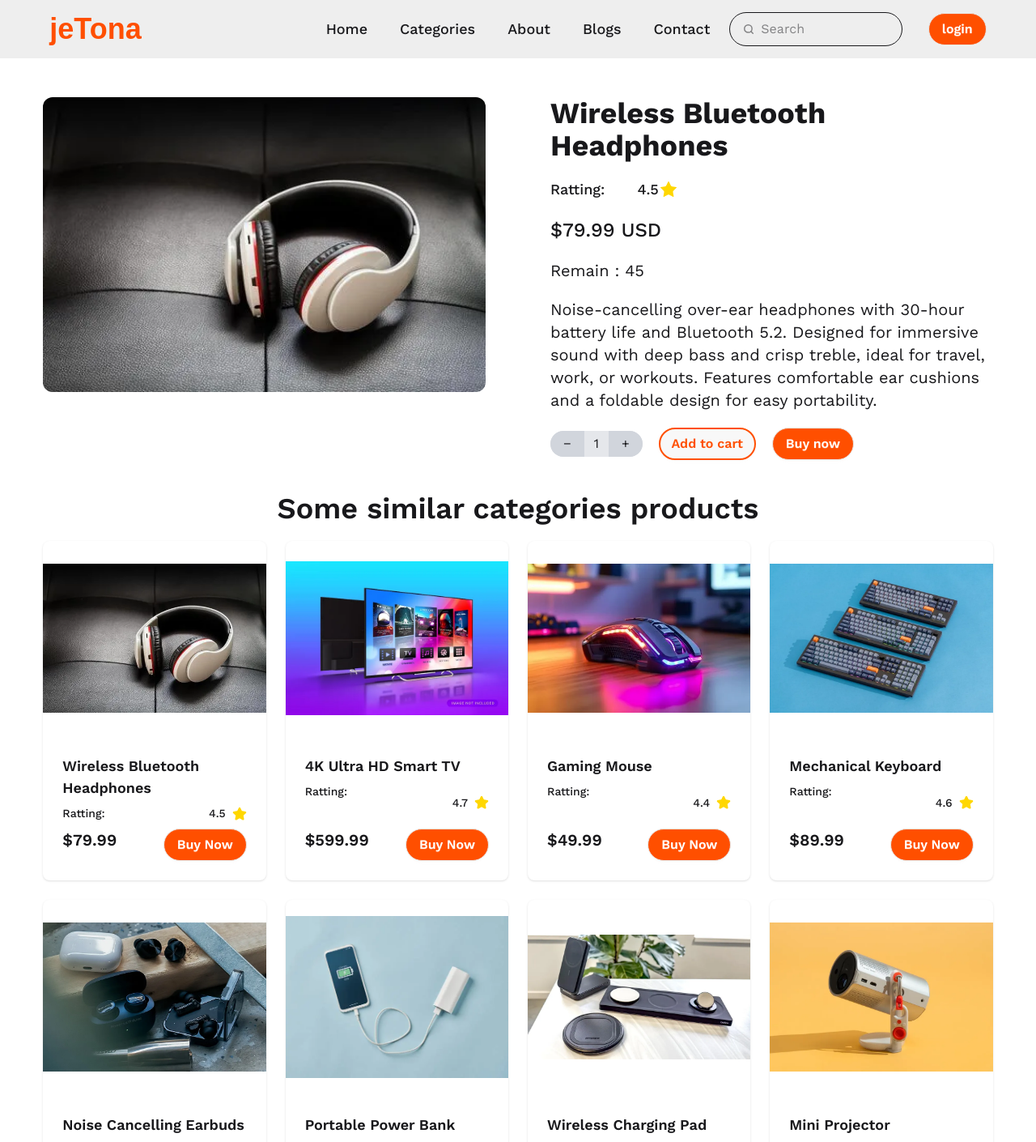
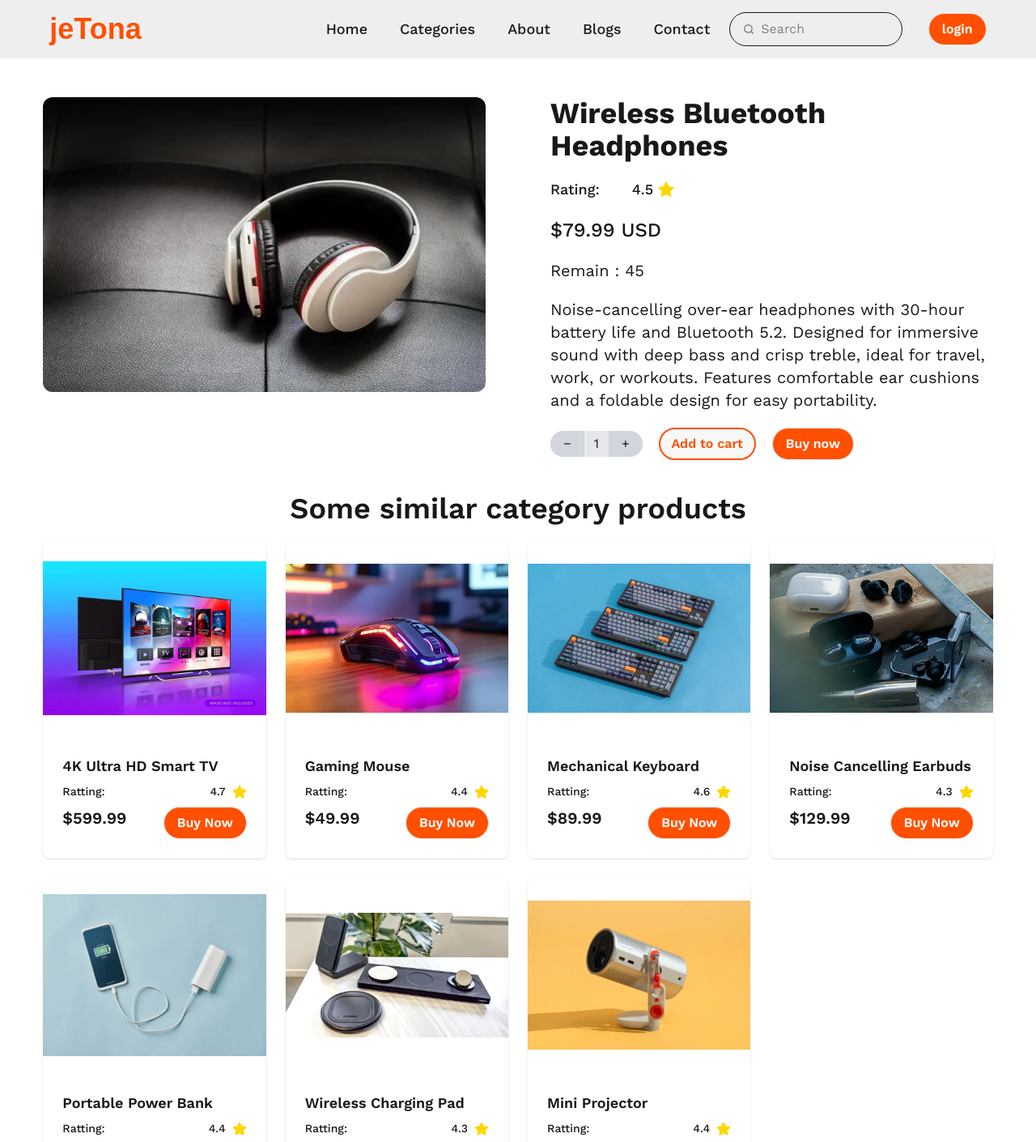
Before and after one commit to AhmedSami019/jetona-e-commerce-web-app, a React (Vite) app: page /productDetails/1 in a window 1280 px wide. Shown: the top 1410 px of the page at 81% size. Built offline with nearby package versions, Linux system fonts and the light colour scheme; a web font is replaced by a local one.

Commit message:
added some function to scroll into product details area

```diff
--- a/src/Pages/ProductsDetails/ProductsDetails.tsx
+++ b/src/Pages/ProductsDetails/ProductsDetails.tsx
@@ -1,9 +1,8 @@
 import { Star } from "lucide-react";
-import { useContext, useEffect, useState } from "react";
+import { useContext, useEffect, useRef, useState } from "react";
 import { useParams } from "react-router";
-import type { Interface } from "readline";
 import ProductsLoadContext from "../../Context/ProductsLoadContext/ProductsLoadContext";
-import Product from "../../Components/Product/Product";
+import ProductCard from "../../Components/Product/Product"; // renamed so it doesn't conflict
 
 interface Product {
   id: number;
@@ -11,108 +10,128 @@ interface Product {
   category: string;
   currency: string;
   price: number;
-  stoke: number;
+  stock: number;
   rating: number;
   description: string;
   image: string;
 }
 
+const ProductsDetails = () => {
+  const { handleAddToCart, products } = useContext(ProductsLoadContext);
 
-const ProductsDetails = () => {
-  const {handleAddToCart} = useContext(ProductsLoadContext)
+  const { productId } = useParams();
+  const [product, setProduct] = useState<Product | null>(null);
 
-  // this is id form loader of route
-  const { productId } = useParams();
-  const [product, setProduct] = useState<Product | {}>({});
-
-  //   this is product counter section
+  // product quantity counter
   const [count, setCount] = useState(1);
 
-  const handleIncrement = () => {
-    setCount((prev) => prev + 1);
+  const detailsRef = useRef<HTMLDivElement | null>(null);
+
+  useEffect(() => {
+    if (detailsRef.current) {
+      detailsRef.current?.scrollIntoView({
+        behavior: "smooth",
+        block: "start",
+      });
+    }
+  }, [product]);
+
+  const handleScroll = (p: Product) => {
+    setProduct(p);
   };
 
-  const handleDecrement = () => {
-    if (count > 1) {
-      setCount((prev) => prev - 1);
-    }
-  };
-
+  // Load selected product
   useEffect(() => {
     fetch("/product.json")
       .then((res) => res.json())
-      .then((data) => {
-        if (!productId) return;
-        const id = parseInt(productId, 10);
-        const item = data.find((item: any) => item.id === id);
-        setProduct(item);
+      .then((data: Product[]) => {
+        const id = parseInt(productId ?? "0", 10);
+        const item = data.find((p) => p.id === id);
+        if (item) setProduct(item);
       });
   }, [productId]);
 
-  const { name, category, currency, price, stock, rating, description, image } : Interface =
-    product ;
+  if (!product) return <p className="text-center mt-20">Loading...</p>;
 
-// use context
- const {products} = useContext(ProductsLoadContext)
+  const { name, category, currency, price, stock, rating, description, image } =
+    product;
 
-  const filterProducts = products.filter(p => p.category === category)
-
-
+  const similarProducts = products.filter(
+    (p) => p.category === category && p.id !== product.id
+  );
 
   return (
-    <div className="w-11/12 mx-auto ">
-      <div className="flex flex-col md:flex-row gap-10 md:gap-20 py-10 mt-20 ">
-        <div className="md:w-6/12 ">
-          <img className="rounded-xl w-full" src={image} alt="" />
+    <div className="w-11/12 mx-auto">
+      {/* Entire detail block wrapped with ref */}
+      <div
+        ref={detailsRef}
+        className="flex flex-col md:flex-row gap-10 md:gap-20 py-10 mt-20"
+      >
+        <div className="md:w-6/12">
+          <img className="rounded-xl w-full" src={image} alt={name} />
         </div>
-        {/* details section of product */}
+
         <div className="md:w-6/12 space-y-5">
           <h2 className="text-4xl font-bold">{name}</h2>
-          <div className="flex items-center text-lg font-medium gap-10">
-            <p className="">Ratting:</p>
-            <p className="flex items-center text-lg font-medium">
-              {rating} <Star stroke="0" fill="gold"></Star>
+
+          <div className="flex items-center gap-10">
+            <p className="text-lg font-medium">Rating:</p>
+            <p className="flex items-center gap-1 text-lg font-medium">
+              {rating} <Star stroke="0" fill="gold" />
             </p>
           </div>
-          {/* price */}
+
           <h2 className="text-2xl font-medium">
             ${price} {currency}
           </h2>
+
           <p className="text-xl">Remain : {stock}</p>
+
           <p className="text-xl">{description}</p>
-          {/* this is counter section */}
+
           <div className="flex gap-5 items-center">
-            <div className="flex gap-20 h-8">
-              <div className="bg-gray-200 flex justify-around items-center rounded-full">
+            {/* Counter */}
+            <div className="bg-gray-200 flex items-center rounded-full">
               <button
                 className="bg-gray-300 px-4 py-1 rounded-l-2xl"
-                  onClick={handleDecrement}
+                onClick={() => setCount((c) => Math.max(1, c - 1))}
               >
                 −
               </button>
               <span className="px-3">{count}</span>
               <button
                 className="bg-gray-300 px-4 py-1 rounded-r-2xl"
-                  onClick={handleIncrement}
+                onClick={() => setCount((c) => c + 1)}
               >
                 +
               </button>
             </div>
-            </div>
-            <button onClick={()=> handleAddToCart(product)} className="btn btn-outline-main border-[">
+
+            <button
+              onClick={() => handleAddToCart(product)}
+              className="btn btn-outline-main"
+            >
               Add to cart
             </button>
             <button className="btn btn-main">Buy now</button>
           </div>
         </div>
       </div>
-      {/* similar product section */}
-      <div className="space-y-5">
-        <h2 className="text-4xl text-center font-semibold">Some similar categories products</h2>
-        <div className='grid grid-cols-2 md:grid-cols-3 lg:grid-cols-4 gap-6'>
-          {
-          filterProducts.map(product => <Product key={product.id} product={product}></Product>)
-          }
+
+      {/* Similar Products */}
+      <div className="space-y-5 pb-20">
+        <h2 className="text-4xl text-center font-semibold">
+          Some similar category products
+        </h2>
+
+        <div className="grid grid-cols-2 md:grid-cols-3 lg:grid-cols-4 gap-6">
+          {similarProducts.map((p) => (
+            <ProductCard
+              key={p.id}
+              product={p}
+              onClick={() => handleScroll(p)}
+            />
+          ))}
         </div>
       </div>
     </div>
```
Lines whose indentation alone changed are shown as unchanged.
